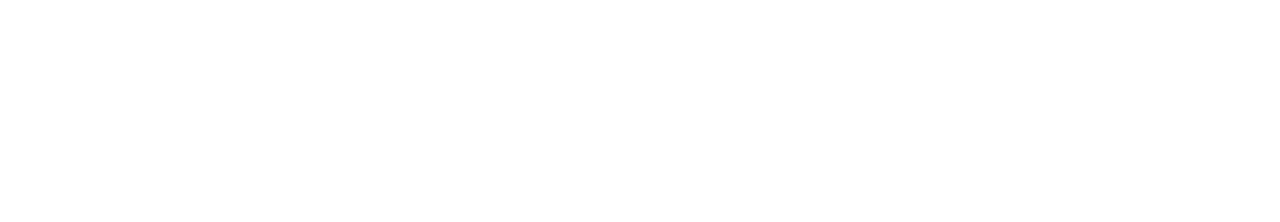
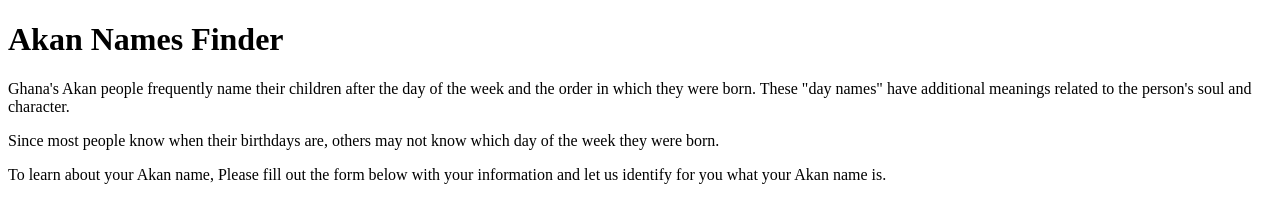
Before and after one commit to JosephatNgugi/Akan-Names, a plain HTML site: page index.html in a window 1280 px wide. Drawn offline with Linux system fonts and the light colour scheme.

Commit message:
This commit will add a description

```diff
--- a/index.html
+++ b/index.html
@@ -8,6 +8,10 @@
     <title>AKAN NAMES</title>
 </head>
 <body>
+    <h1>Akan Names Finder</h1>
+    <p>Ghana's Akan people frequently name their children after the day of the week and the order in which they were born. These "day names" have additional meanings related to the person's soul and character.</p>
+    <p>Since most people know when their birthdays are, others may not know which day of the week they were born.</p>
+    <p>To learn about your <span>Akan name</span>, Please fill out the form below with your information and let us identify for you what your <span>Akan name</span> is.</p>
 
 
     <script defer src="./script/script.js"></script>
```
